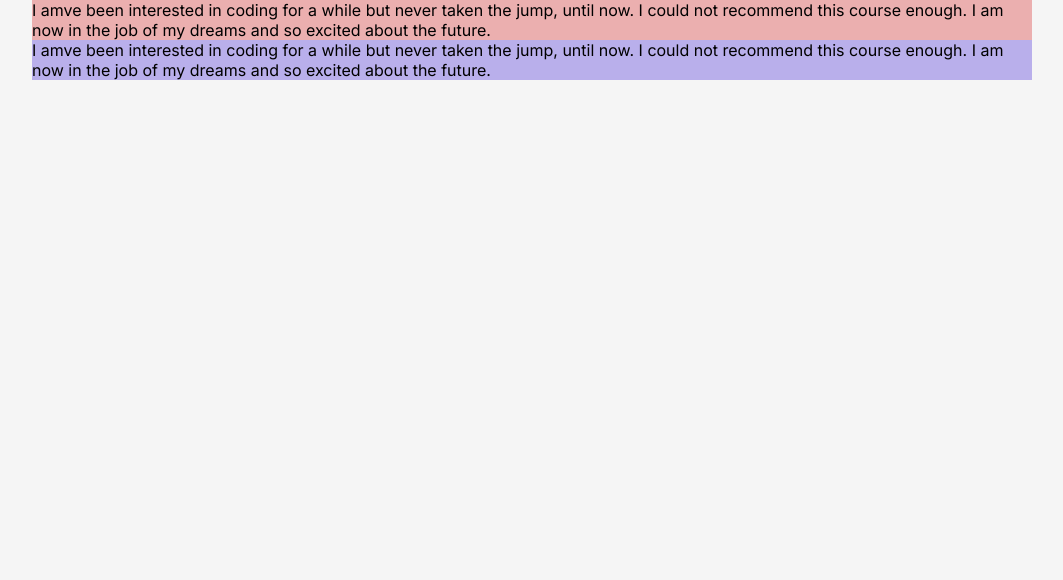
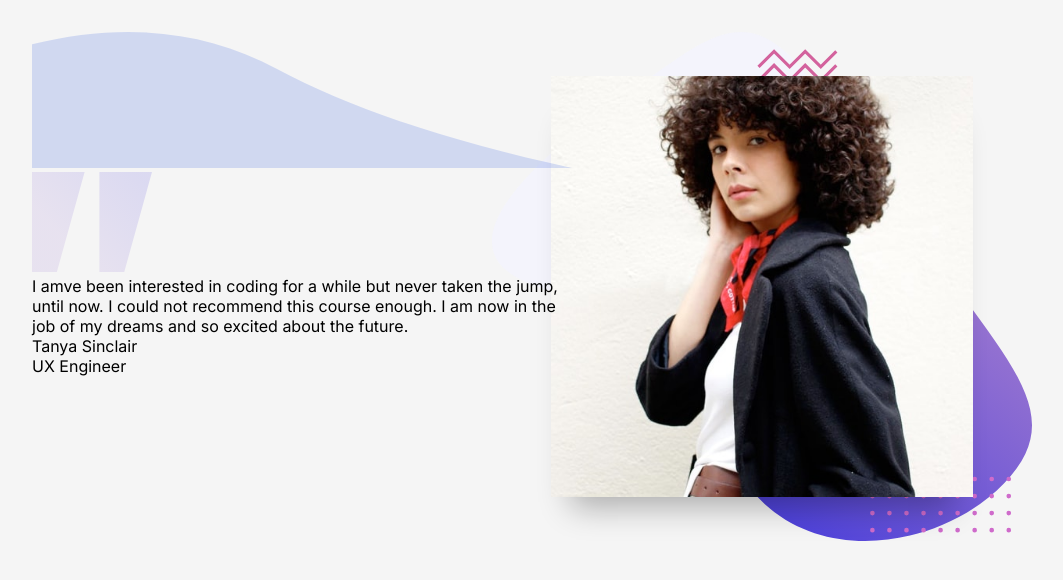
Before and after one commit to catharygr/app-varias-next, a Next.js app: page /carrusel-testominios in a window 1280 px wide. Shown: the top 580 px of the page, without its empty margins (108-1171 px from the left). Built offline with nearby package versions, Linux system fonts and the light colour scheme.

Commit message:
Trabajando con la página carrusel y CSS

```diff
--- a/src/app/carrusel-testominios/carrusel.module.css
+++ b/src/app/carrusel-testominios/carrusel.module.css
@@ -1,13 +1,57 @@
 .container {
+  display: grid;
+  grid-template-columns: 1fr;
+  grid-template-rows: repeat(2 auto);
   width: 90vw;
   max-width: 1000px;
-  margin: 0 auto;
+  margin: 2rem auto;
+}
+
+@media (min-width: 40rem) {
+  .container {
+    grid-template-columns: 1fr 5rem 1fr;
+    grid-template-rows: auto;
+  }
 }
 
 .carruselIzq {
-  background-color: hsla(0, 66%, 65%, 0.5);
+  /* background-color: hsla(0, 66%, 65%, 0.5); */
+  grid-row: 2 / 3;
+}
+
+.curve {
+  opacity: 0.2;
 }
 
 .carruselDer {
-  background-color: hsla(250, 66%, 65%, 0.5);
+  display: grid;
+  grid-template-columns: 1fr;
+  grid-template-rows: 1fr;
+  place-items: center;
+  /* background-color: hsla(250, 66%, 65%, 0.5); */
+  grid-row: 1 / 2;
 }
+
+.bg {
+  grid-row: 1 / 1;
+  grid-column: 1 / 1;
+}
+
+.persona {
+  grid-row: 1 / 1;
+  grid-column: 1 / 1;
+  width: 78%;
+  height: auto;
+  box-shadow: 0 30px 30px -20px rgba(0, 0, 0, 0.3);
+}
+
+@media (min-width: 40rem) {
+  .carruselIzq {
+    grid-column: 1 / 3;
+    grid-row: 1 / -1;
+  }
+  .carruselDer {
+    grid-column: 2 / 4;
+    grid-row: 1 / -1;
+  }
+}
--- a/src/app/carrusel-testominios/page.js
+++ b/src/app/carrusel-testominios/page.js
@@ -1,23 +1,29 @@
 import styles from "./carrusel.module.css";
+import Image from "next/image";
+import bg from "@/app/carrusel-testominios/images/pattern-bg.svg";
+import tanya from "@/app/carrusel-testominios/images/image-tanya.jpg";
+import quotes from "@/app/carrusel-testominios/images/pattern-quotes.svg";
+import curve from "@/app/carrusel-testominios/images/pattern-curve.svg";
 
 export default function Carrusel() {
   return (
     <div className={styles.container}>
+      <div className={styles.carruselDer}>
+        <Image className={styles.bg} src={bg} alt="bg" />
+        <Image className={styles.persona} src={tanya} alt="tanya" />
+      </div>
       <div className={styles.carruselIzq}>
+        <Image className={styles.curve} src={curve} alt="curve" />
+        <Image className={styles.quotes} src={quotes} alt="quotes" />
         <p>
-          {" "}
           I amve been interested in coding for a while but never taken the jump,
           until now. I could not recommend this course enough. I am now in the
           job of my dreams and so excited about the future.{" "}
         </p>
-      </div>
-      <div className={styles.carruselDer}>
-        <p>
-          {" "}
-          I amve been interested in coding for a while but never taken the jump,
-          until now. I could not recommend this course enough. I am now in the
-          job of my dreams and so excited about the future.{" "}
-        </p>
+        <div>
+          <p> Tanya Sinclair </p>
+          <p> UX Engineer </p>
+        </div>
       </div>
     </div>
   );
--- a/src/app/globals.css
+++ b/src/app/globals.css
@@ -10,3 +10,7 @@ body {
 a {
   color: #777;
 }
+img {
+  max-width: 100%;
+  height: auto;
+}
```
Also changed, not shown: src/app/carrusel-testominios/images/pattern-curve.svg.
